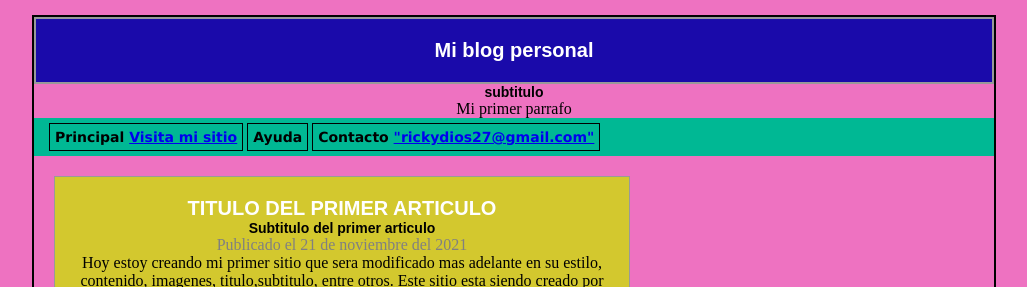
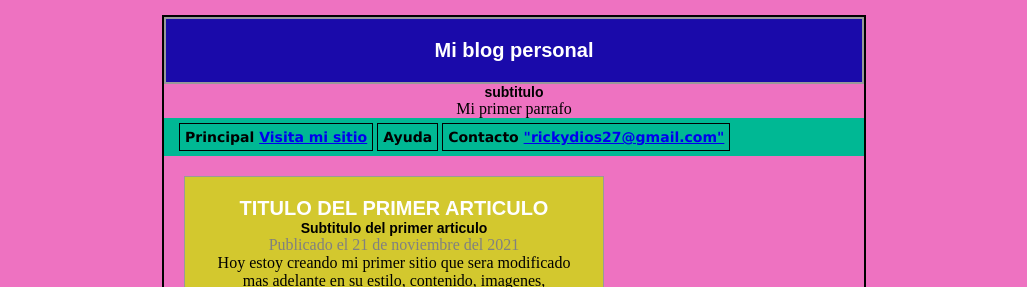
Before and after one commit to ricode-icaito/Pagina-web, a plain HTML site: page index.html in a window 1280 px wide. Shown: the top 287 px of the page, without its empty margins (126-1153 px from the left). Drawn offline with Linux system fonts and the light colour scheme; a script that the page names is missing.

Commit message:
Update style.css

```diff
--- a/style.css
+++ b/style.css
@@ -26,7 +26,7 @@ body {
 }
 
 .agrupar {
-  width: 960px;
+  width: 700px;
   border: 2px solid black;
   margin: 15px auto;
 }
```
